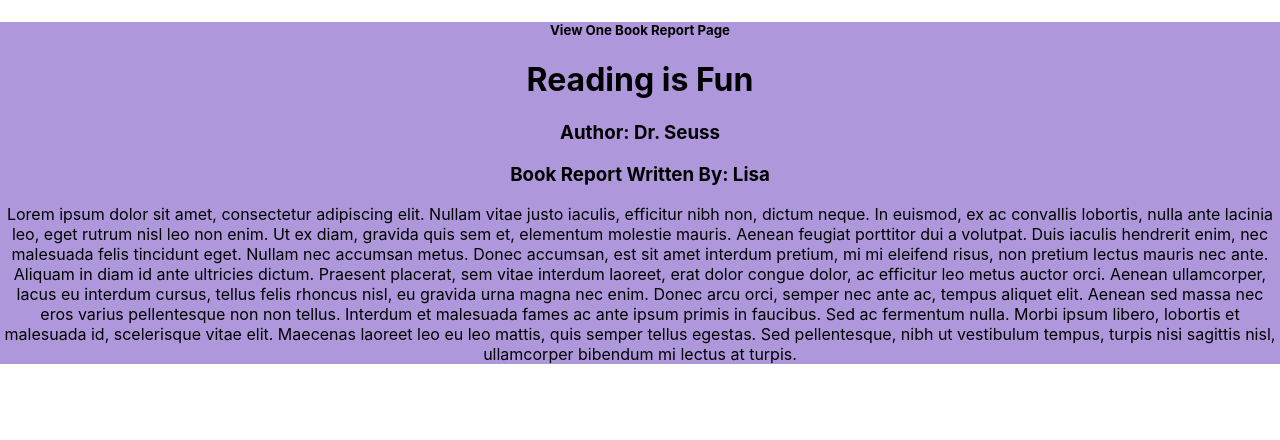
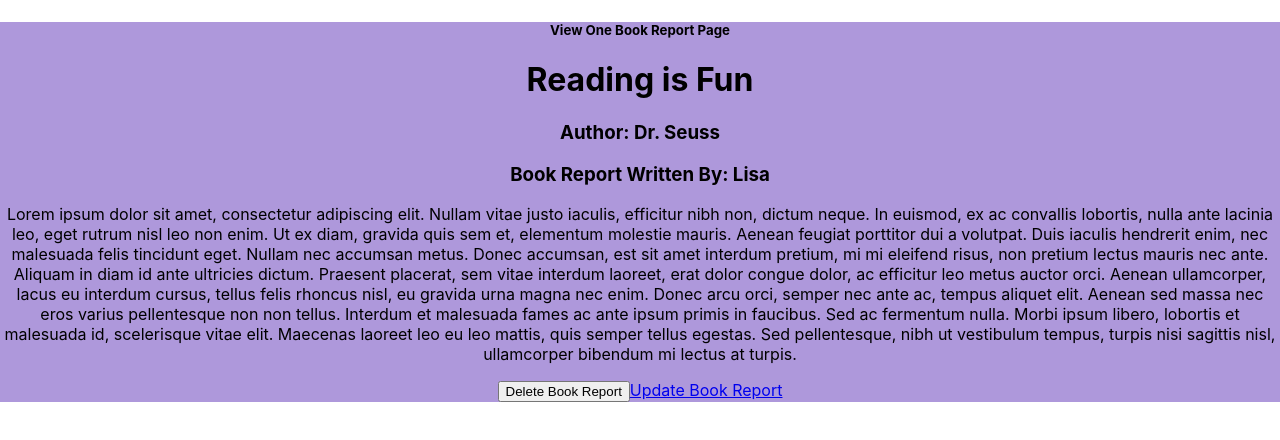
Before and after one commit to bethel-school-of-technology/team-digidames-frontend, a React (Create React App) app in the folder summareasy-react-app/: page /one-bookreport/1 in a window 1280 px wide. Shown: the top 440 px of the page. Built offline with nearby package versions, Linux system fonts and the light colour scheme; data requests are answered from the project's data file.

Commit message:
added Delete

```diff
--- a/summareasy-react-app/book-reports.json
+++ b/summareasy-react-app/book-reports.json
@@ -39,9 +39,9 @@
       "id": 5
     },
     {
-      "title": "Testing update Title",
-      "author": "Testing update Author",
-      "report": "Testing Update Book Report",
+      "title": "Did it update?",
+      "author": "did it update?",
+      "report": "Did it update?",
       "id": 6
     }
   ]
--- a/summareasy-react-app/src/App.js
+++ b/summareasy-react-app/src/App.js
@@ -15,7 +15,7 @@
     report: ""
   });
 
-  const [refresh, setRefresh] = useState({count: 0});
+  const [refresh, setRefresh] = useState({ count: 0 });
 
   const navigate = useNavigate();
 
@@ -74,10 +74,18 @@
 
     API.updateBookReport(id, newBookReport).then(res => {
       console.log(res);
-      setRefresh({...refresh, count: refresh.count +1});
+      setRefresh({ ...refresh, count: refresh.count + 1 });
       navigate("/") //this navigates (useNavigat) to homepage ("/") after updating Book Report
     });
 
+  }
+
+  const handleDelete = (id) => {
+    API.deleteBookReport(id).then(res => {
+      console.log(res);
+      setRefresh({ ...refresh, count: refresh.count + 1 });
+      navigate("/") //this navigates (useNavigat) to homepage ("/") after deleting Book Report
+    })
   }
 
   return (
@@ -93,20 +101,32 @@
               handleAuthorChange={handleAuthorChange}
               handleReportChange={handleReportChange}
               handleSubmit={handleSubmit}
+              handleDelete={handleDelete}
             />
           }
         />
 
-        <Route path="/one-bookreport/:id" element={<OneBookReport />} />
-        <Route path="/update-bookreport/:id" element={<UpdateBookReport
+        <Route
+          path="/one-bookreport/:id"
+          element={
+            <OneBookReport
+              handleDelete={handleDelete}
+            />
+          }
+        />
+
+        <Route
+          path="/update-bookreport/:id"
+          element={
+            <UpdateBookReport
               handleTitleChange={handleTitleChange}
               handleAuthorChange={handleAuthorChange}
               handleReportChange={handleReportChange}
               updateBookReport={updateBookReport}
 
-
-
-        />} />
+            />
+          }
+        />
 
       </Routes>
 
--- a/summareasy-react-app/src/Components/AllBookReports/index.js
+++ b/summareasy-react-app/src/Components/AllBookReports/index.js
@@ -7,7 +7,8 @@
     handleSubmit,
     handleTitleChange,
     handleAuthorChange,
-    handleReportChange
+    handleReportChange,
+    handleDelete
 }) => {
 
     return (
@@ -33,6 +34,8 @@
                             Update Book Report{" "}
                         </a>
 
+                        <button onClick={() => handleDelete(bookReport.id)}>Delete Book Report</button>
+
                     </div>
                 ))}
             </div>
--- a/summareasy-react-app/src/Components/CreateBookReport/index.js
+++ b/summareasy-react-app/src/Components/CreateBookReport/index.js
@@ -1,9 +1,9 @@
 import React from 'react'
 import axios from 'axios';
 
- const CreateBookReport = ( { handleSubmit, handleTitleChange, handleAuthorChange, handleReportChange }) => {
+const CreateBookReport = ({ handleSubmit, handleTitleChange, handleAuthorChange, handleReportChange }) => {
 
- return(
+    return (
         <div>
 
             <form onSubmit={handleSubmit} className="form">
--- a/summareasy-react-app/src/Components/OneBookReport/index.js
+++ b/summareasy-react-app/src/Components/OneBookReport/index.js
@@ -4,13 +4,13 @@
 
 
 
-const OneBookReport = () => {
+const OneBookReport = ({ handleDelete }) => {
 
-    const [ bookReport, setBookReport ] = useState({});
+    const [bookReport, setBookReport] = useState({});
     const { id } = useParams();
 
 
-    useEffect (() => {
+    useEffect(() => {
         const getBookReport = () => {
             API.getBookReportById(id).then(res => {
                 console.log(res)
@@ -27,14 +27,15 @@
 
     return (
         <div>
-           <h5>View One Book Report Page</h5>
-           <h1>{bookReport.title}</h1>
-           <h3>Author: {bookReport.author}</h3>
-           <h3>Book Report Written By: {bookReport.writtenBy}</h3>
-           <p>{bookReport.report}</p>
-
+            <h5>View One Book Report Page</h5>
+            <h1>{bookReport.title}</h1>
+            <h3>Author: {bookReport.author}</h3>
+            <h3>Book Report Written By: {bookReport.writtenBy}</h3>
+            <p>{bookReport.report}</p>
+            <button onClick={() => handleDelete(bookReport.id)}>Delete Book Report</button>
+            <a href={`/update-bookreport/${bookReport.id}`}>Update Book Report</a>
         </div>
-    )
+    );
 }
 
 export default OneBookReport;
--- a/summareasy-react-app/src/Components/UpdateBookReport/index.js
+++ b/summareasy-react-app/src/Components/UpdateBookReport/index.js
@@ -1,7 +1,7 @@
 import React from "react";
 import { useParams } from 'react-router-dom'
 
-const UpdateBookReport = ({ handleTitleChange, handleAuthorChange, handleReportChange, updateBookReport}) => {
+const UpdateBookReport = ({ handleTitleChange, handleAuthorChange, handleReportChange, updateBookReport }) => {
 
     let { id } = useParams();
 
--- a/summareasy-react-app/src/UTILS/API.js
+++ b/summareasy-react-app/src/UTILS/API.js
@@ -18,6 +18,11 @@
 
     updateBookReport: (id, updatedBookReport) => {
         return axios.put(`${baseURL}/${id}`, updatedBookReport);
+    },
+
+    deleteBookReport: (id) => {
+        return axios.delete(`${baseURL}/${id}`);
+
     }
 
 
```
Lines whose indentation alone changed are shown as unchanged.
